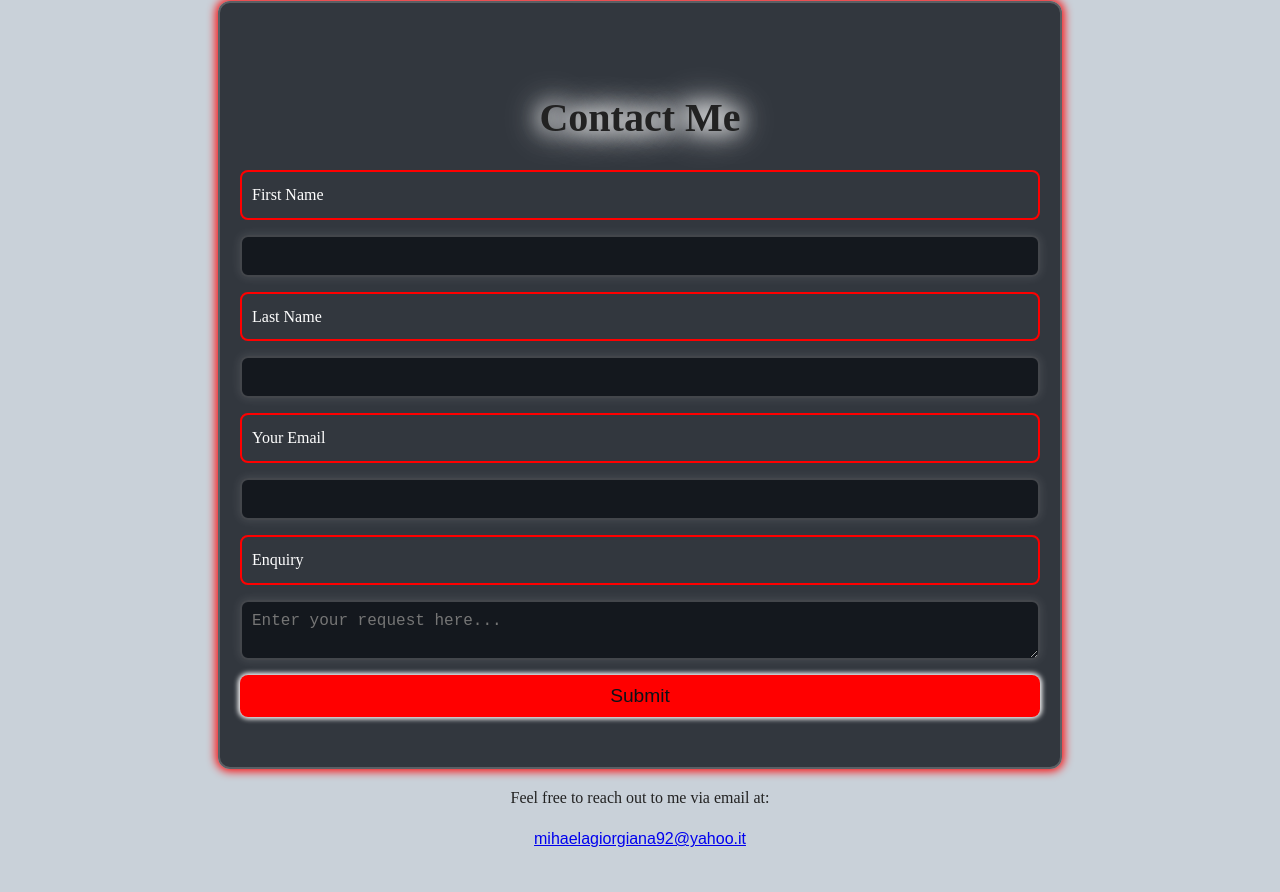
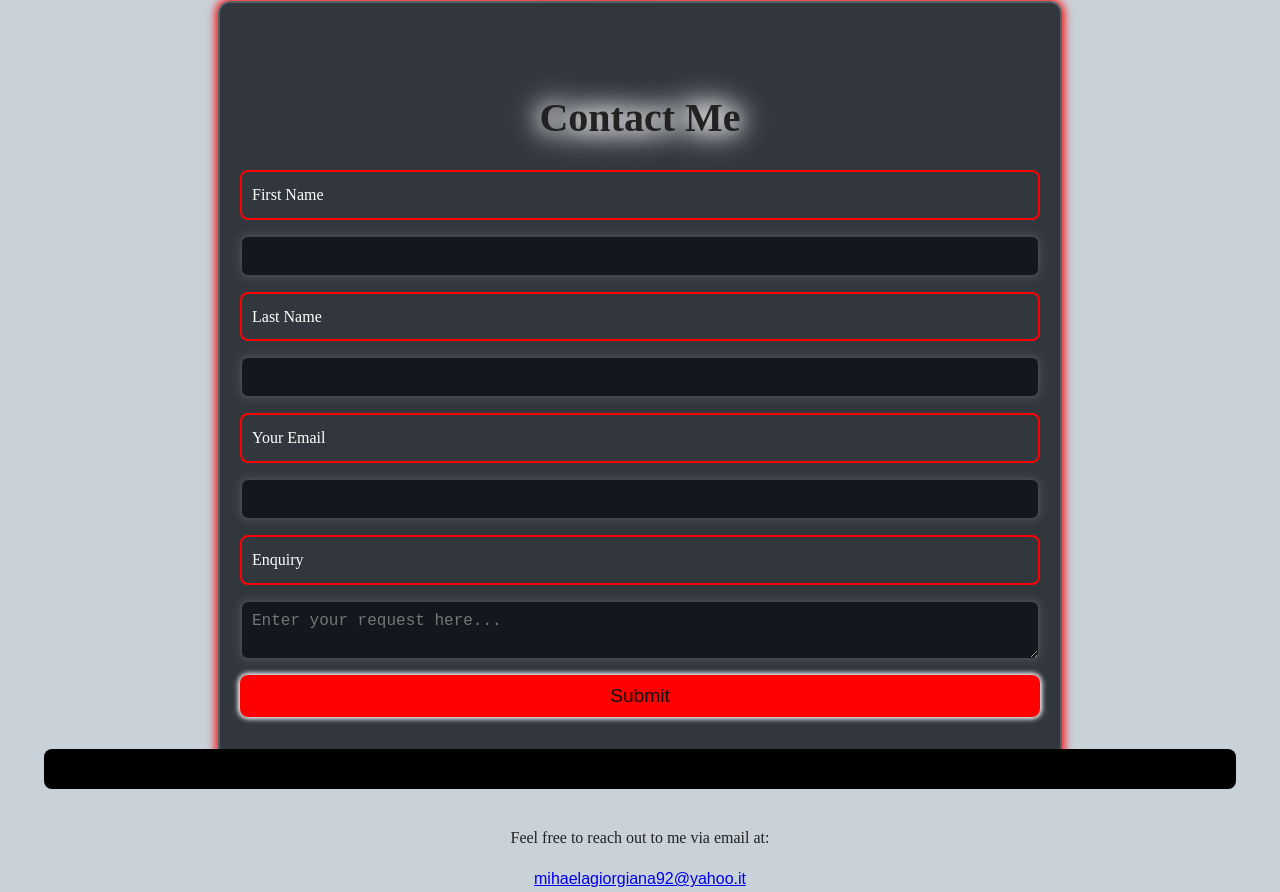
Before and after one commit to mihaelagiorgiana92/PORTFOLIO, a plain HTML site: page index.html in a window 1280 px wide. Shown: the part 5160-6052 px from the top of the page. Before the commit the page ends 6012 px from the top, so only its background shows below. Drawn offline with Linux system fonts and the light colour scheme; a web font is replaced by a local one.

Commit message:
changes
updated the thank you msg and some styles

```diff
--- a/index.html
+++ b/index.html
@@ -209,6 +209,7 @@
         <input type="submit" value="Submit">
       </form>
     </div>
+    <div id="thank-you-message"></div>
     <p class="closure">Feel free to reach out to me via email at:</p>
     <a class="closure2" href="mailto:mihaelagiorgiana92@yahoo.it">mihaelagiorgiana92@yahoo.it</a>
   </footer>
--- a/script.js
+++ b/script.js
@@ -34,6 +34,10 @@ window.onload = function() {
       thankYouMessage.style.display = "block"; // Make the message visible
       thankYouMessage.textContent = "Thank you for submitting the form!"; // Set the message text
 
+      setTimeout(function() {
+        thankYouMessage.style.display = "none"; // Hide the message
+      }, 10000);
+
       form.reset(); // Optionally reset the form after submission
     });
   };
--- a/style.css
+++ b/style.css
@@ -636,6 +636,21 @@ form input[type="submit"]:active {
   display: flex;
   justify-content: center;
 }
+
+#thank-you-message {
+  position: relative;
+  top: 50%;
+  left: 50%;
+  transform: translate(-50%, -50%);
+  background-color: black;
+  color: white;
+  padding: 20px;
+  border-radius: 8px;
+  text-align: center;
+  font-size: 20px;
+  max-width: 90%;
+  z-index: 1000;
+}
 /* Responsive Design */
 @media (max-width: 600px) {
   .about-content {
```
